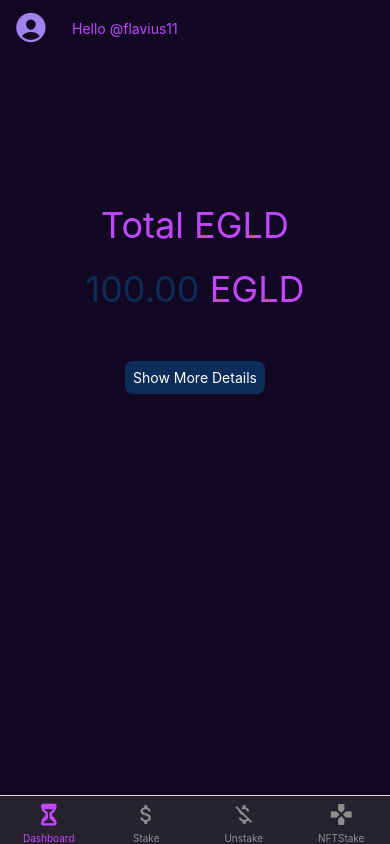
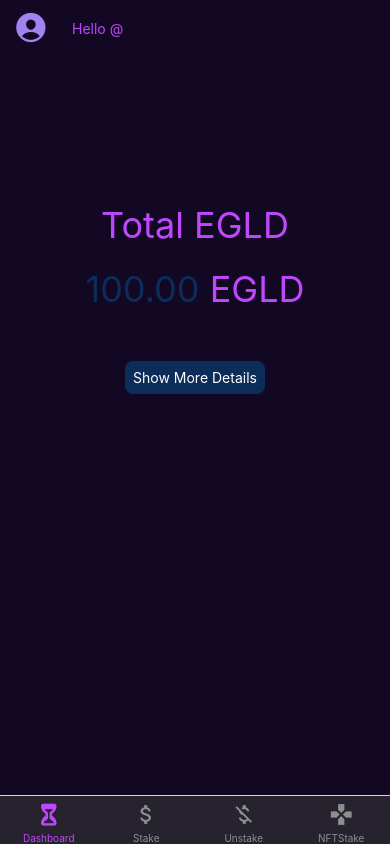
Before and after one commit to flaviuseremia/MultiversX-React-Native-Dapp, a React Native app: screen /DashboardTabs in a window 390 px wide. Built offline with nearby package versions, Linux system fonts and the light colour scheme; no server answers.

Commit message:
Set the name using the API and context

```diff
--- a/screens/DashboardScreen.tsx
+++ b/screens/DashboardScreen.tsx
@@ -1,21 +1,19 @@
 import {
   StyleSheet,
-  Text,
   SafeAreaView,
   Platform,
   StatusBar,
   View,
 } from "react-native";
-import { useNavigation } from '@react-navigation/native';
-import MoreDetailsScreen from "./MoreDetailsScreen";
+import React, { useState, useEffect, useContext } from "react";
 import { StackNavigationProp } from "@react-navigation/stack";
 
 import { RootStackParamList } from "../constants/types";
 import Settings from "../components/Settings";
 import Button from "../components/UI/Button";
-import { GlobalStyles } from "../constants/styless";
-import React from "react";
 import TotalEgld from "../components/TotalEgld";
+import { getUserName } from "../util/infos";
+import { UserContext } from "../store/UserContext";
 
 type DashboardScreenNavigationProp = StackNavigationProp<
   RootStackParamList,
@@ -27,16 +25,25 @@ type Props = {
 };
 
 function DashboardScreen({ navigation }: Props) {
+  const { setUsername } = useContext(UserContext);
+  const {username} = useContext(UserContext);
+
+  useEffect(() => {
+    getUserName()
+      .then((response) => { setUsername(response)})
+      .catch((error) => console.error(error));
+  }, [setUsername]);
+
   function moreDetailsHandle() {
-    navigation.navigate('MoreDetailsScreen');
+    navigation.navigate("MoreDetailsScreen");
   }
 
   return (
     <SafeAreaView style={styles.container}>
-      <Settings name="flavius11" />
+      <Settings name={username} />
       <View style={styles.buttonAndTextContainer}>
         <View style={styles.textContainer}>
-          <TotalEgld title="Total EGLD" sum="100.00"/>
+          <TotalEgld title="Total EGLD" sum="100.00" />
         </View>
         <Button
           children={"Show More Details"}
```
